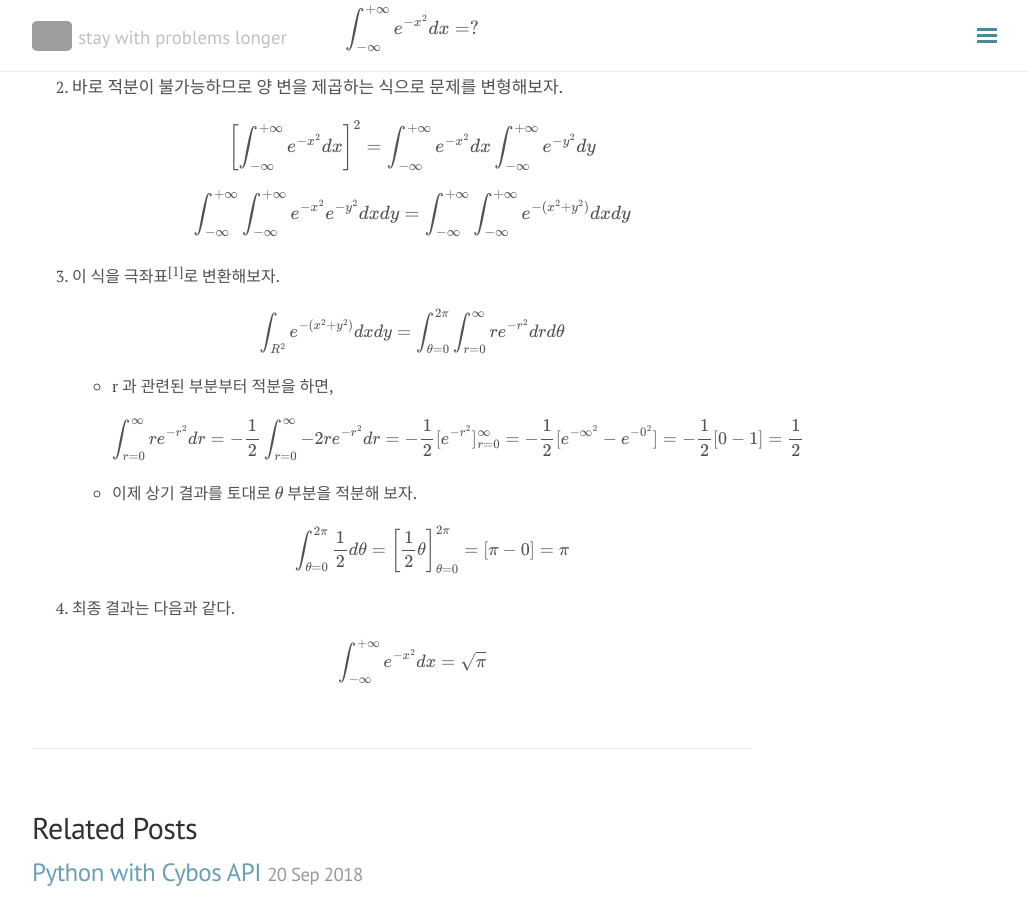
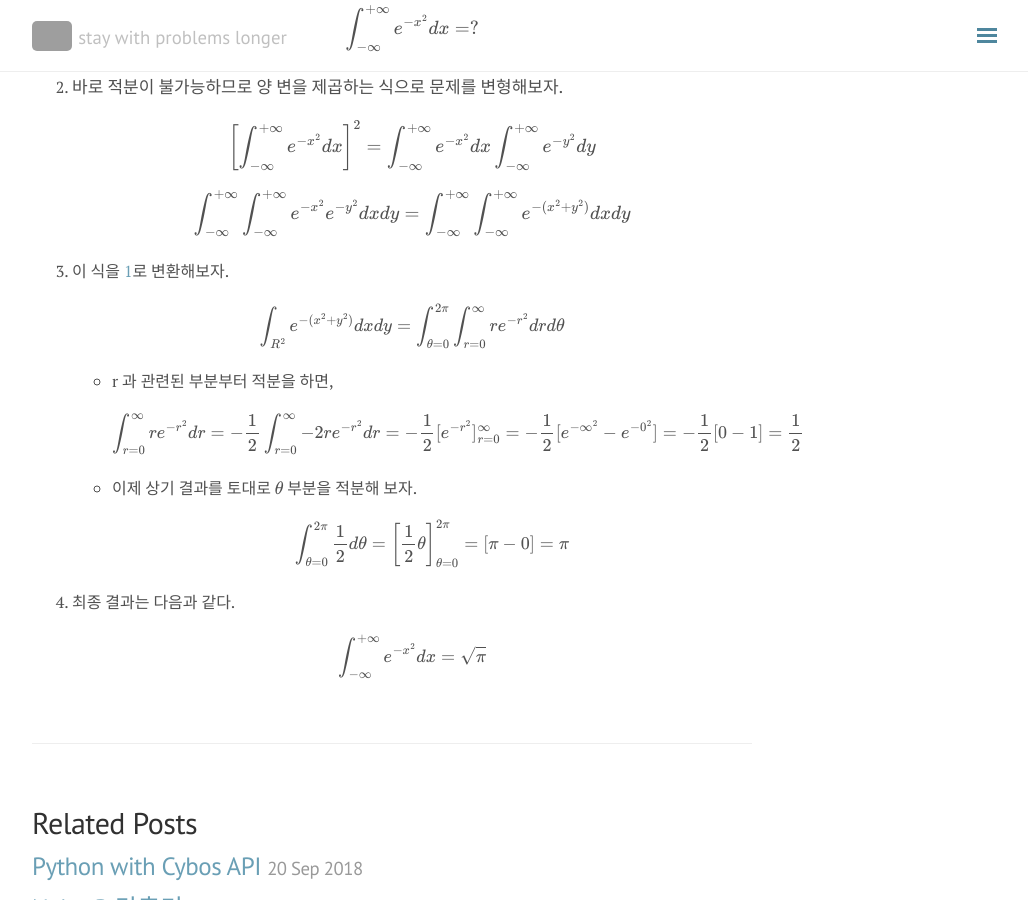
Before and after one commit to seokhoonj/seokhoonj.github.io, a Jekyll site: the page built from _posts/Math/2018-09-25-Math-normal_distribution.md, in a window 1280 px wide and 900 px high, scrolled down 547 px. Shown: the whole window, without its empty margins (248-1276 px from the left). Built offline with Jekyll 4.4.1, drawn with Linux system fonts in a browser that asks for light colours; nearby versions of some CDN libraries; formulas are drawn with MathJax 3; comment, search, counter and statistics services are not loaded; grey boxes are pictures that could not be loaded.

Commit message:
add _posts

```diff
--- a/_posts/Math/2018-09-25-Math-normal_distribution.md
+++ b/_posts/Math/2018-09-25-Math-normal_distribution.md
@@ -24,7 +24,7 @@ comments: false
 \\( \left[ \int\_{-\infty}^{+\infty} e^{-x^2} dx \right]^2 = \\int\_{-\infty}^{+\infty} e^{-x^2} dx \int\_{-\infty}^{+\infty} e^{-y^2} dy \\)
 \\( \int\_{-\infty}^{+\infty}\int\_{-\infty}^{+\infty} e^{-x^2} e^{-y^2} dx dy = \int\_{-\infty}^{+\infty}\int\_{-\infty}^{+\infty} e^{-(x^2+y^2)} dx dy  \\)
 
-3. 이 식을 극좌표<sup>[1]</sup>로 변환해보자.
+3. 이 식을 <a name="극좌표">1</a>로 변환해보자.
 \\( \int\_{R^2}^{} e^{-(x^2+y^2)} dx dy = \int\_{\theta=0}^{2\pi}\int\_{r=0}^{\infty} re^{-r^2} dr d\theta \\)
  - r 과 관련된 부분부터 적분을 하면,
 \\( \int\_{r=0}^{\infty} re^{-r^2} dr = -\frac{1}{2} \int\_{r=0}^{\infty} -2re^{-r^2} dr = -\frac{1}{2}[e^{-r^2}]\_{r=0}^{\infty} = -\frac{1}{2}[e^{-\infty^2} - e^{-0^2}] = -\frac{1}{2}[0-1] = \frac{1}{2} \\)
```
